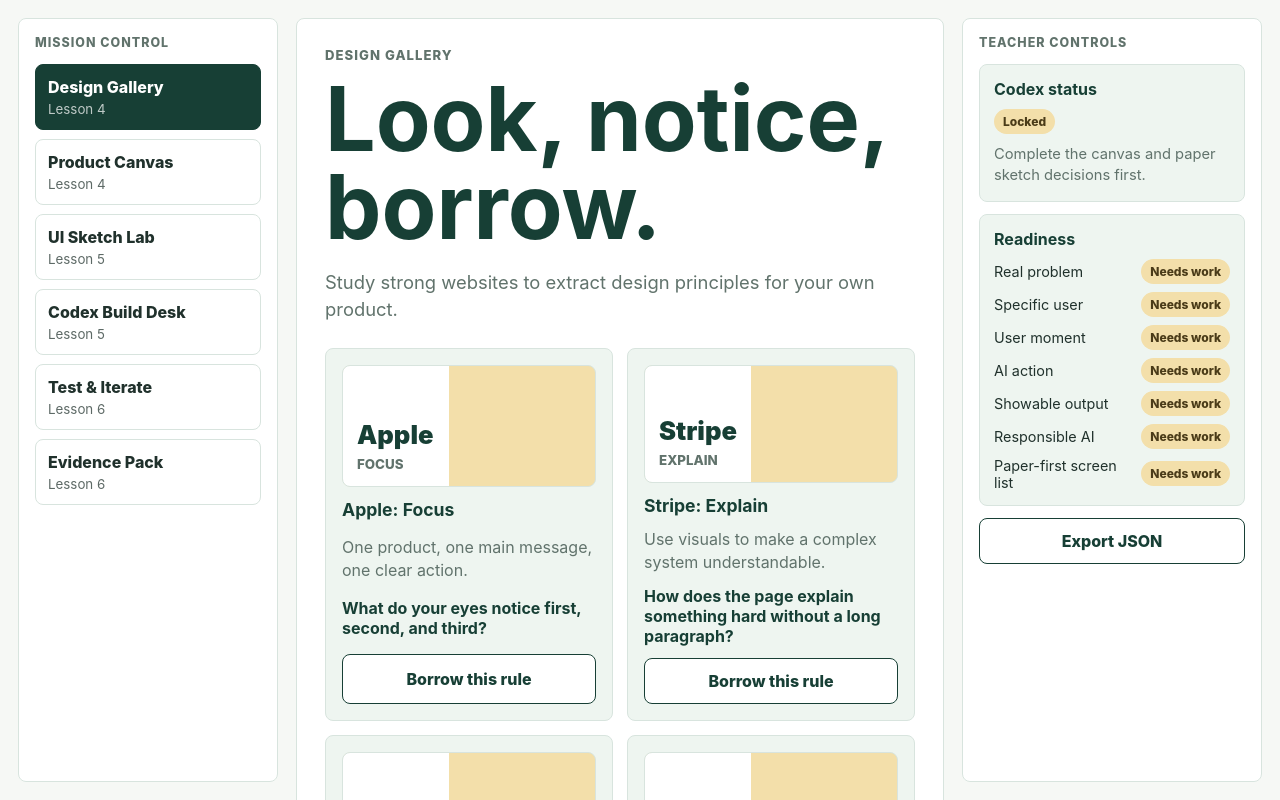
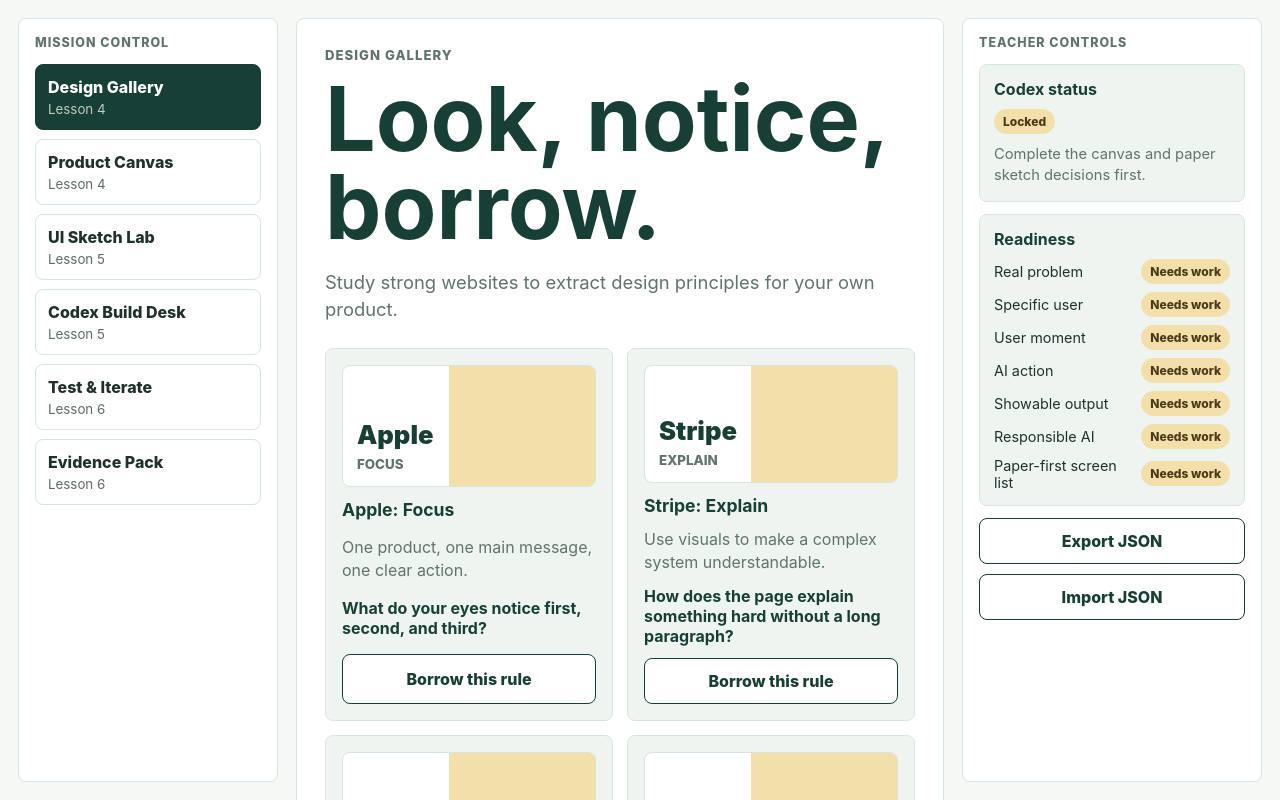
Before and after one commit to SophieNie1997/waicy-project-studio, a React (Vite) app: page / in a window 1280 px wide. Shown: the top 800 px of the page. Built offline with nearby package versions, Linux system fonts and the light colour scheme.

Commit message:
feat: add persistence and classroom export

```diff
--- a/src/App.tsx
+++ b/src/App.tsx
@@ -1,7 +1,6 @@
-import { useState } from "react";
+import { useEffect, useState } from "react";
 import { AppShell } from "./components/AppShell";
-import { createInitialProject } from "./domain/initialProject";
-import { exportProjectJson } from "./domain/storage";
+import { exportProjectJson, importProjectJson, loadProject, saveProject } from "./domain/storage";
 import type { ModuleId, StudioProject } from "./domain/types";
 import { CodexBuildDesk } from "./modules/CodexBuildDesk";
 import { DesignGallery } from "./modules/DesignGallery";
@@ -12,10 +11,34 @@
 
 export default function App() {
   const [activeModule, setActiveModule] = useState<ModuleId>("design-gallery");
-  const [project, setProject] = useState<StudioProject>(() => createInitialProject());
+  const [project, setProject] = useState<StudioProject>(() => loadProject());
+
+  useEffect(() => {
+    saveProject(project);
+  }, [project]);
 
   function handleExport() {
-    void navigator.clipboard?.writeText(exportProjectJson(project));
+    const json = exportProjectJson(project);
+    const safeTitle = (project.title || "waicy-project-studio").replace(/[/:*?"<>|]+/g, "-");
+
+    void navigator.clipboard?.writeText(json);
+
+    const blob = new Blob([json], { type: "application/json" });
+    const url = URL.createObjectURL(blob);
+    const anchor = document.createElement("a");
+    anchor.href = url;
+    anchor.download = `${safeTitle}.json`;
+    anchor.click();
+    URL.revokeObjectURL(url);
+  }
+
+  async function handleImport(file: File) {
+    try {
+      const json = await file.text();
+      setProject(importProjectJson(json));
+    } catch {
+      window.alert("Could not import this JSON file.");
+    }
   }
 
   const moduleView =
@@ -34,7 +57,13 @@
     );
 
   return (
-    <AppShell activeModule={activeModule} project={project} onModuleChange={setActiveModule} onExport={handleExport}>
+    <AppShell
+      activeModule={activeModule}
+      project={project}
+      onModuleChange={setActiveModule}
+      onExport={handleExport}
+      onImport={handleImport}
+    >
       {moduleView}
     </AppShell>
   );
--- a/src/components/AppShell.tsx
+++ b/src/components/AppShell.tsx
@@ -9,14 +9,15 @@
   children: ReactNode;
   onModuleChange: (module: ModuleId) => void;
   onExport: () => void;
+  onImport: (file: File) => void;
 }
 
-export function AppShell({ activeModule, project, children, onModuleChange, onExport }: AppShellProps) {
+export function AppShell({ activeModule, project, children, onModuleChange, onExport, onImport }: AppShellProps) {
   return (
     <div className="studio-shell">
       <ModuleNav active={activeModule} onChange={onModuleChange} />
       <main className="workspace">{children}</main>
-      <TeacherPanel project={project} onExport={onExport} />
+      <TeacherPanel project={project} onExport={onExport} onImport={onImport} />
     </div>
   );
 }
--- a/src/components/TeacherPanel.tsx
+++ b/src/components/TeacherPanel.tsx
@@ -1,3 +1,4 @@
+import type { ChangeEvent } from "react";
 import { canUnlockCodex, getProjectReadiness } from "../domain/readiness";
 import type { StudioProject } from "../domain/types";
 import { StatusPill } from "./StatusPill";
@@ -5,11 +6,18 @@
 interface TeacherPanelProps {
   project: StudioProject;
   onExport: () => void;
+  onImport: (file: File) => void;
 }
 
-export function TeacherPanel({ project, onExport }: TeacherPanelProps) {
+export function TeacherPanel({ project, onExport, onImport }: TeacherPanelProps) {
   const readiness = Object.values(getProjectReadiness(project));
   const unlocked = canUnlockCodex(project);
+
+  function handleImport(event: ChangeEvent<HTMLInputElement>) {
+    const file = event.target.files?.[0];
+    if (file) onImport(file);
+    event.target.value = "";
+  }
 
   return (
     <aside className="teacher-panel">
@@ -33,6 +41,10 @@
       <button className="secondary-button" onClick={onExport} type="button">
         Export JSON
       </button>
+      <label className="secondary-button file-button">
+        Import JSON
+        <input accept="application/json,.json" onChange={handleImport} type="file" />
+      </label>
     </aside>
   );
 }
--- a/src/styles.css
+++ b/src/styles.css
@@ -92,10 +92,14 @@
   color: var(--text);
   text-align: left;
   cursor: pointer;
+  transition:
+    transform 160ms ease,
+    border-color 160ms ease;
 }
 
 .nav-button:hover {
   border-color: var(--ink);
+  transform: translateY(-1px);
 }
 
 .nav-button.active {
@@ -213,11 +217,39 @@
   color: var(--ink);
   font-weight: 800;
   cursor: pointer;
+  text-align: center;
+  transition:
+    transform 160ms ease,
+    border-color 160ms ease,
+    background 160ms ease;
 }
 
 .secondary-button:hover {
   background: var(--ink);
   color: white;
+  transform: translateY(-1px);
+}
+
+.file-button {
+  display: block;
+  margin-top: 10px;
+}
+
+.file-button input {
+  display: none;
+}
+
+.nav-button:focus-visible,
+.secondary-button:focus-visible,
+.field input:focus-visible,
+.field textarea:focus-visible {
+  outline: 3px solid color-mix(in srgb, var(--accent) 65%, white);
+  outline-offset: 2px;
+}
+
+::selection {
+  background: var(--accent);
+  color: var(--ink);
 }
 
 .field {
```
Also changed, not shown: 1 other file (tests, documents, lock files or other folders).
